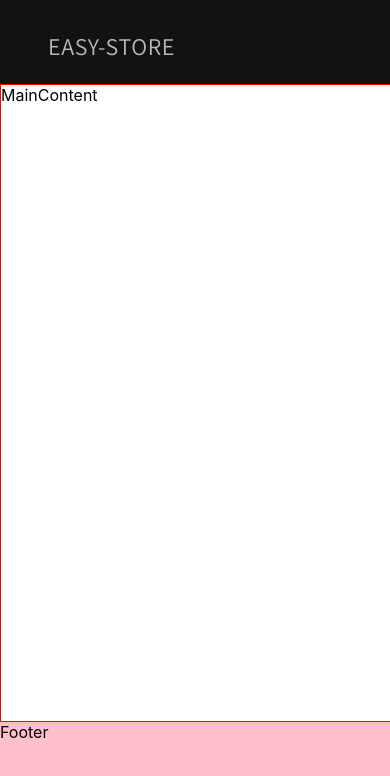
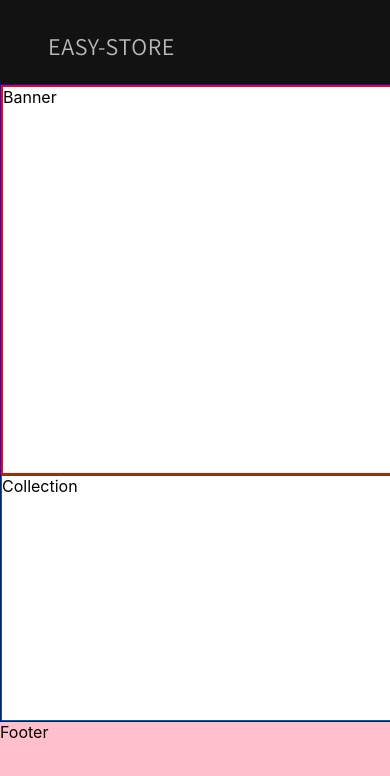
Before and after one commit to lletierce/easy-store-demo, a React (Create React App) app: page / in a window 390 px wide. Shown: the top 776 px of the page. Built offline with nearby package versions, Linux system fonts and the light colour scheme.

Commit message:
💄F01b: HOME > MainContent > Add responsive layouts

```diff
--- a/src/components/pages/home/MainContent.js
+++ b/src/components/pages/home/MainContent.js
@@ -1,11 +1,30 @@
 import styled from 'styled-components';
 
 export default function MainContent() {
-  return (
-    <MainContentStyled>MainContent</MainContentStyled>
-  )
+    return (
+        <MainContentStyled>
+            <div className="banner">Banner</div>
+            <div className="featured-collection">Collection</div>
+        </MainContentStyled>
+    )
 }
 
 const MainContentStyled = styled.div`
-  border: 1px solid red;
+  border: 1px solid blue;
+  display: grid;
+  grid-template-areas: "banner"
+                        "collection";
+  grid-template-rows: 720px 1fr;
+
+  @media screen and (max-width: 749px) {
+    grid-template-rows: 390px 1fr;
+  }
+
+  .banner{
+    border: 2px solid red;
+  }
+
+  .featured-collection{
+    border: 1px solid green;
+  }
 `;
```
